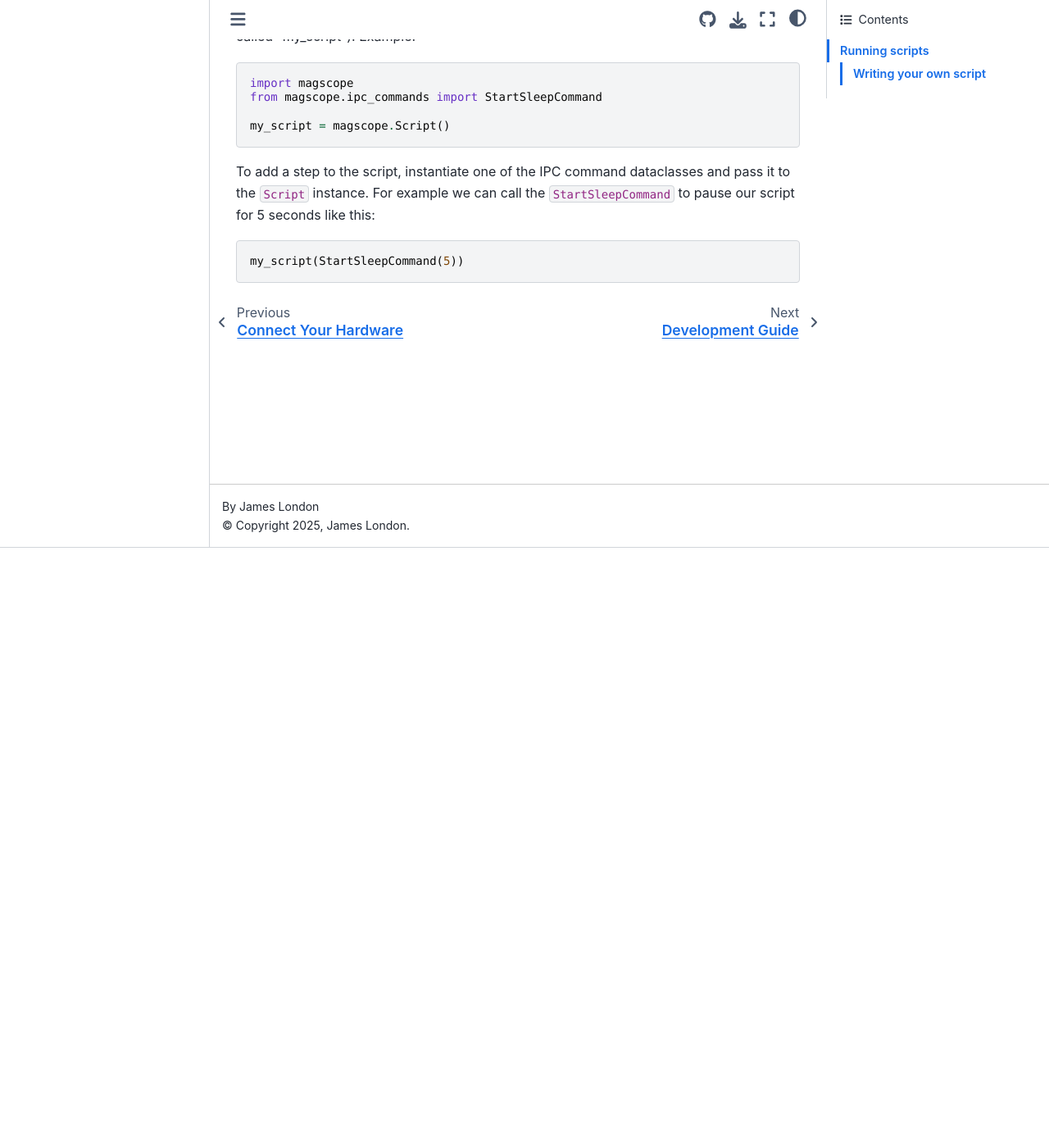
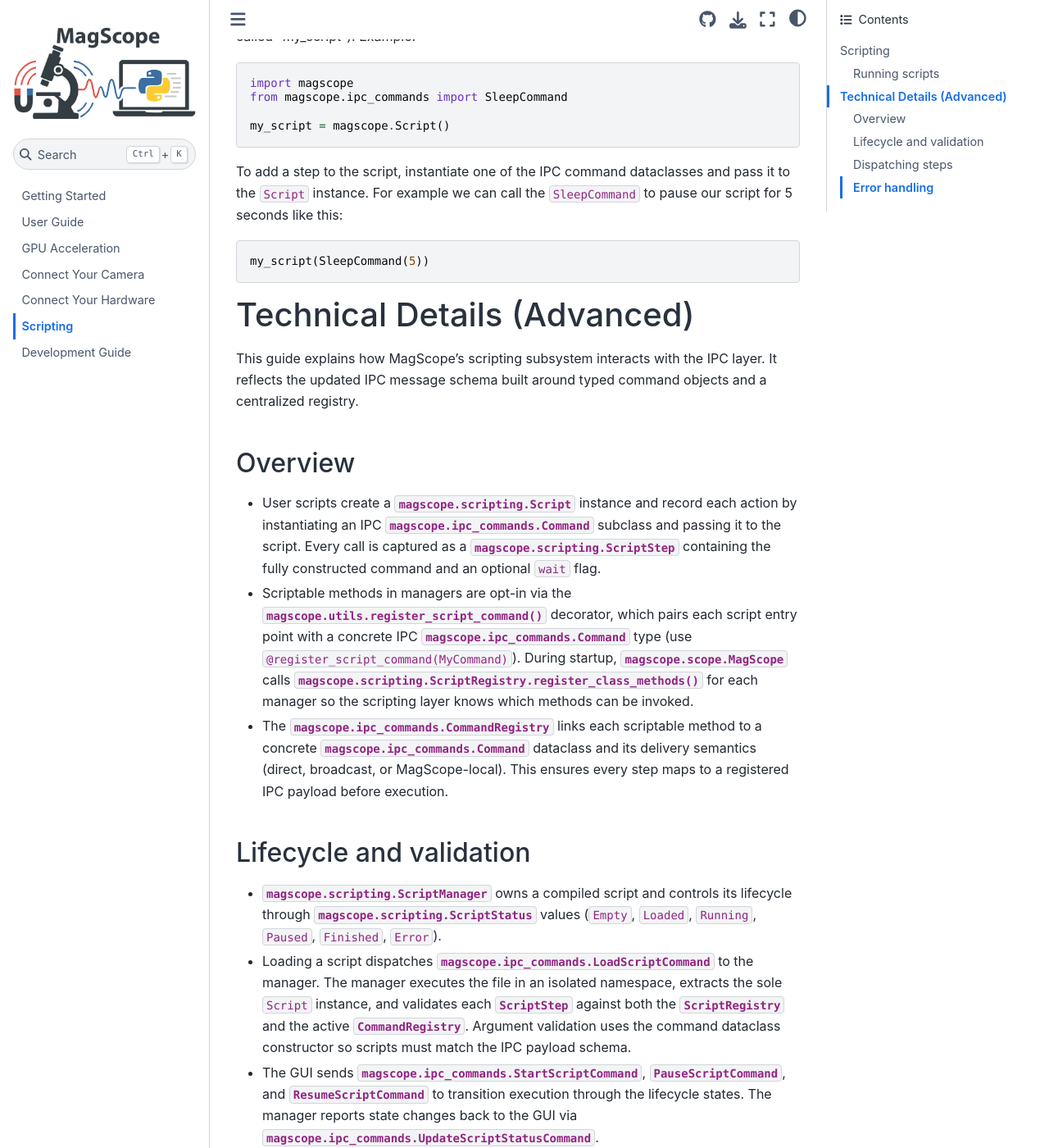
Before and after one commit to 7jameslondon/MagScope, a Sphinx documentation site: the page built from docs/source/scripting_guide.rst, in a window 1280 px wide and 1400 px high, scrolled down 732 px. Shown: the whole window at 82% size. Built offline with Sphinx 7.4.7 and the Sphinx Book theme 1.1.4, drawn with Linux system fonts in a browser that asks for light colours; some of the changed text lies outside the part shown.

Commit message:
Updated docs and renamed scripting sleep command

```diff
--- a/docs/source/scripting_guide.rst
+++ b/docs/source/scripting_guide.rst
@@ -29,11 +29,85 @@
 The instance can be called anything (it does not need to be called "my_script").
 Example::
    import magscope
-   from magscope.ipc_commands import StartSleepCommand
+   from magscope.ipc_commands import SleepCommand
 
    my_script = magscope.Script()
 
 To add a step to the script, instantiate one of the IPC command dataclasses and
 pass it to the ``Script`` instance. For example we can call the
-``StartSleepCommand`` to pause our script for 5 seconds like this::
-   my_script(StartSleepCommand(5))
+``SleepCommand`` to pause our script for 5 seconds like this::
+   my_script(SleepCommand(5))
+
+
+
+Technical Details (Advanced)
+============================
+
+This guide explains how MagScope's scripting subsystem interacts with the IPC
+layer. It reflects the updated IPC message schema built around typed command
+objects and a centralized registry.
+
+Overview
+--------
+
+* User scripts create a :class:`magscope.scripting.Script` instance and record
+  each action by instantiating an IPC :class:`magscope.ipc_commands.Command`
+  subclass and passing it to the script. Every call is captured as a
+  :class:`magscope.scripting.ScriptStep` containing the fully constructed
+  command and an optional ``wait`` flag.
+* Scriptable methods in managers are opt-in via the
+  :func:`magscope.utils.register_script_command` decorator, which pairs each
+  script entry point with a concrete IPC :class:`magscope.ipc_commands.Command`
+  type (use ``@register_script_command(MyCommand)``). During startup,
+  :class:`magscope.scope.MagScope` calls
+  :meth:`magscope.scripting.ScriptRegistry.register_class_methods` for each
+  manager so the scripting layer knows which methods can be invoked.
+* The :class:`magscope.ipc_commands.CommandRegistry` links each scriptable
+  method to a concrete :class:`magscope.ipc_commands.Command` dataclass and its
+  delivery semantics (direct, broadcast, or MagScope-local). This ensures every
+  step maps to a registered IPC payload before execution.
+
+Lifecycle and validation
+------------------------
+
+* :class:`magscope.scripting.ScriptManager` owns a compiled script and controls
+  its lifecycle through :class:`magscope.scripting.ScriptStatus` values
+  (``Empty``, ``Loaded``, ``Running``, ``Paused``, ``Finished``, ``Error``).
+* Loading a script dispatches :class:`magscope.ipc_commands.LoadScriptCommand`
+  to the manager. The manager executes the file in an isolated namespace,
+  extracts the sole ``Script`` instance, and validates each
+  :class:`~magscope.scripting.ScriptStep` against both the
+  :class:`~magscope.scripting.ScriptRegistry` and the active
+  :class:`~magscope.ipc_commands.CommandRegistry`. Argument validation uses the
+  command dataclass constructor so scripts must match the IPC payload schema.
+* The GUI sends :class:`magscope.ipc_commands.StartScriptCommand`,
+  :class:`~magscope.ipc_commands.PauseScriptCommand`, and
+  :class:`~magscope.ipc_commands.ResumeScriptCommand` to transition execution
+  through the lifecycle states. The manager reports state changes back to the
+  GUI via :class:`magscope.ipc_commands.UpdateScriptStatusCommand`.
+
+Dispatching steps
+-----------------
+
+* Each :class:`~magscope.scripting.ScriptStep` already holds a concrete command
+  instance. :class:`~magscope.scripting.ScriptManager` validates that the
+  command type is registered for scripting, checks the active IPC registry for a
+  matching handler, and forwards the command over the IPC pipe so the registry
+  can route it to the correct process or broadcast destination.
+* Steps marked with ``wait=True`` or the special ``StartSleepCommand`` pause
+  script advancement until the associated condition is satisfied. Managers emit
+  :class:`magscope.ipc_commands.UpdateWaitingCommand` when the wait concludes so
+  :class:`~magscope.scripting.ScriptManager` can continue.
+
+Error handling
+--------------
+
+* Script parsing and validation errors are logged via the ``scripting`` logger
+  with full tracebacks when available. Invalid scripts are rejected before any
+  IPC traffic is emitted.
+* Runtime exceptions inside :class:`~magscope.scripting.ScriptManager` continue
+  to flow through the standard manager error path, which reports details via
+  :class:`magscope.ipc_commands.LogExceptionCommand` when IPC is available.
+* Missing or unregistered script methods raise explicit validation errors during
+  loading, mirroring the IPC command registration semantics and preventing
+  undefined messages from being dispatched.
```
Also changed, not shown: docs/scripting_guide.rst (deleted, +0 -71 lines), docs/source/dev_guide.rst (+8 -4 lines), docs/source/user_guide.rst (+37 -1 lines), 3 other files.
